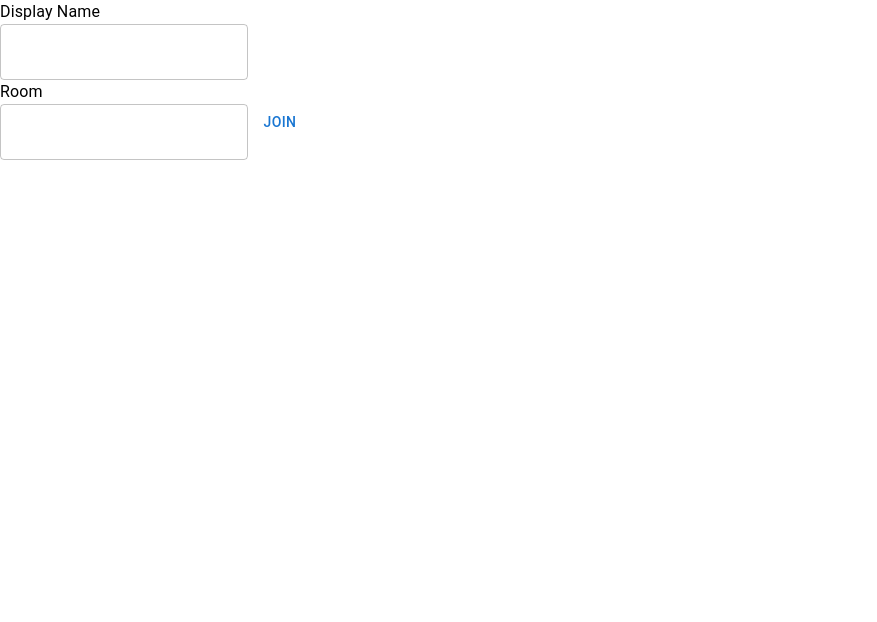
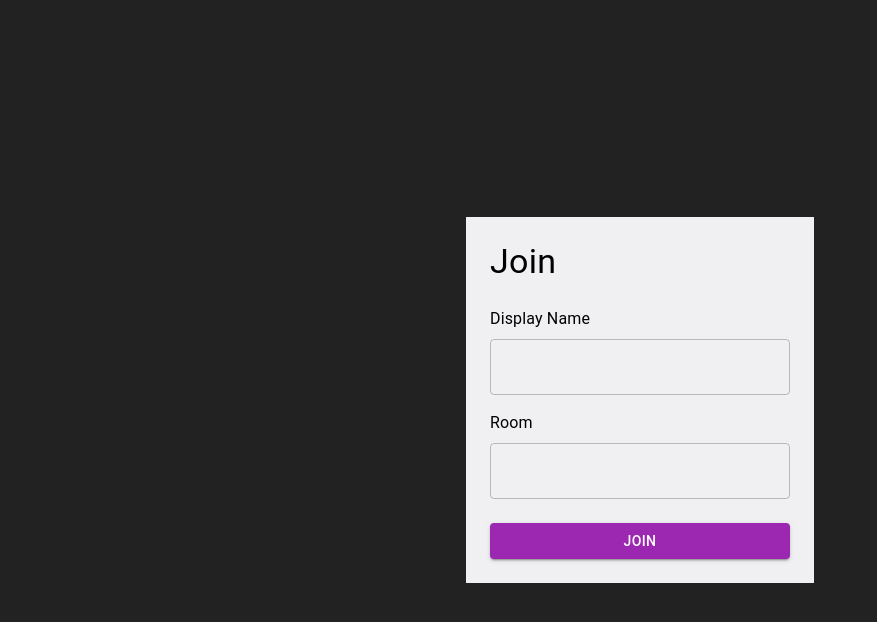
Before and after one commit to jose-guerrerog/chat-client, a React (Create React App) app: page / in a window 1280 px wide. Shown: the top 622 px of the page, without its empty margins (0-877 px from the left). Built offline with nearby package versions, Linux system fonts and the light colour scheme; no server answers.

Commit message:
add styling

```diff
--- a/src/pages/Home.js
+++ b/src/pages/Home.js
@@ -1,52 +1,63 @@
 import { Box, Button, Drawer, TextField, Typography } from "@mui/material";
 import { useState } from "react";
-import { useNavigate } from 'react-router-dom';
+import { useNavigate } from "react-router-dom";
 
-export const Home = ({socket}) => {
-
-  const [username, setUsername] = useState('');
-  const [room, setRoom] = useState('');
+export const Home = ({ socket }) => {
+  const [username, setUsername] = useState("");
+  const [room, setRoom] = useState("");
 
   const navigate = useNavigate();
 
   const onSubmit = (e) => {
     e.preventDefault();
-    localStorage.setItem('username', username);
-    localStorage.setItem('room', room);
+    localStorage.setItem("username", username);
+    localStorage.setItem("room", room);
 
-    socket.emit('join', { username, room }, (error) => {
+    socket.emit("join", { username, room }, (error) => {
       if (error) {
-        alert(error)
-        navigate('/')
+        alert(error);
+        navigate("/");
       }
-    })
+    });
 
-    navigate('/chat');
+    navigate("/chat");
   };
 
   return (
-      <Box display="form">
-        <Typography>
-          Display Name
-        </Typography>
+    <Box
+      display="flex"
+      justifyContent="center"
+      alignItems="center"
+      height="100vh"
+      backgroundColor="#222222"
+    >
+      <Box
+        component="form"
+        display="flex"
+        flexDirection="column"
+        onSubmit={onSubmit}
+        backgroundColor="#f0f0f2"
+        p={3}
+        minWidth={300}
+      >
+        <Typography variant="h4">Join</Typography>
+        <Typography sx={{
+          mt: 3, mb: 1
+        }}>Display Name</Typography>
 
         <TextField
           value={username}
           onChange={(e) => setUsername(e.target.value)}
         />
-        <Typography>
-          Room
-        </Typography>
+        <Typography sx={{ mt: 2, mb: 1}}>Room</Typography>
 
-        <TextField
-          value={room}
-          onChange={(e) => setRoom(e.target.value)}
-        />
-        <Button onClick={onSubmit}>
+        <TextField value={room} onChange={(e) => setRoom(e.target.value)} />
+        <Button type="submit" variant="contained" color="secondary" sx={{ mt: 3}}>
           Join
         </Button>
       </Box>
+    </Box>
   );
-}
+};
 
 export default Home;
```
